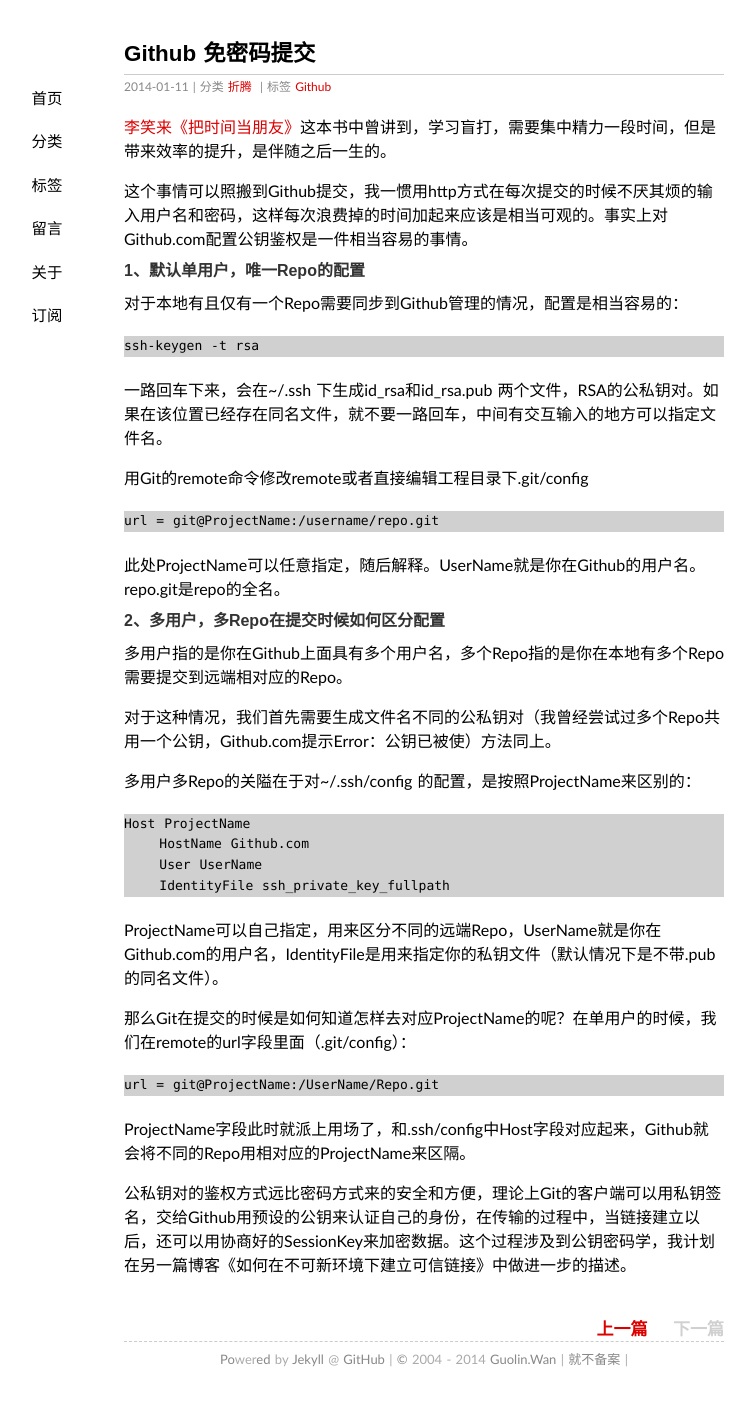
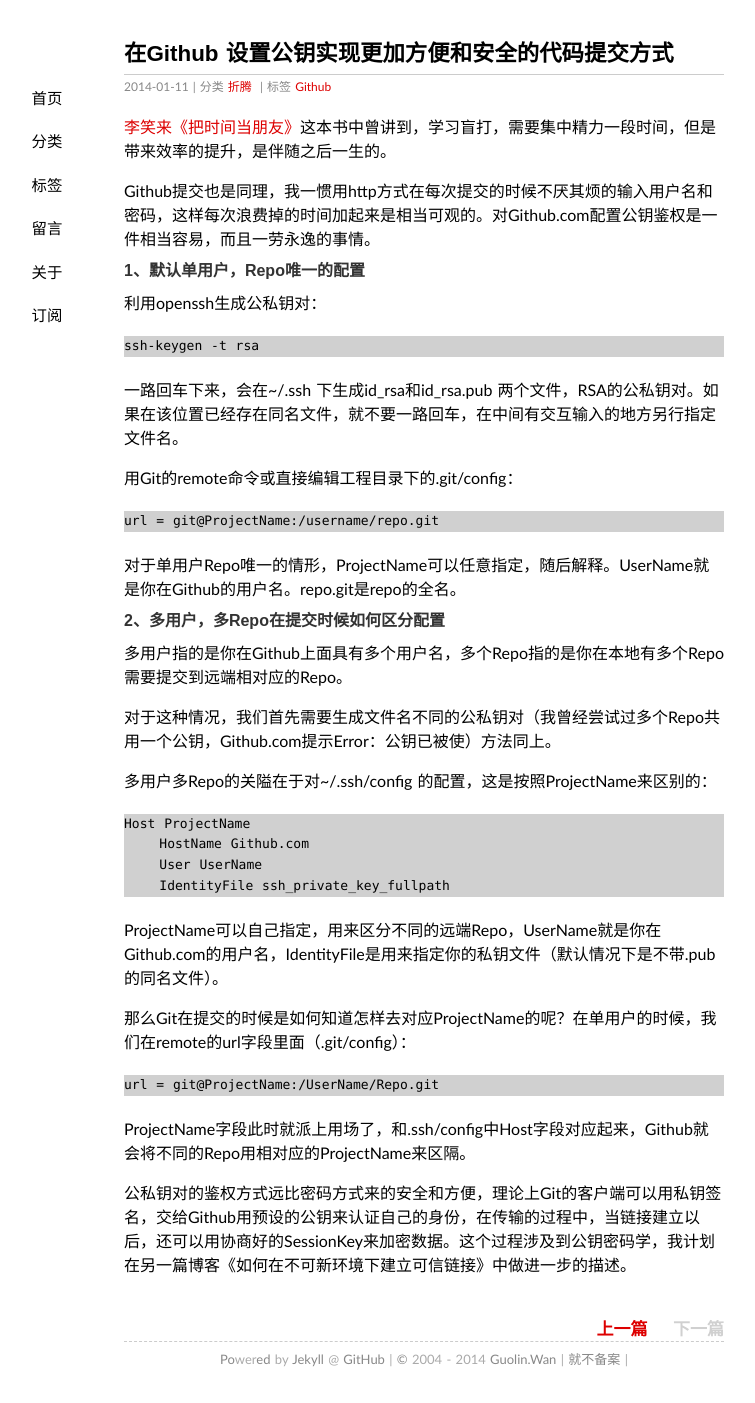
Before and after one commit to wuyy2007/wanguolin.github.io, a Jekyll site: the page built from _posts/2014-01-11-public_key_setting_for_github.md, in a window 1280 px wide. Shown: the whole page, without its empty margins (216-971 px from the left). Built offline with Jekyll 4.4.1, drawn with Linux system fonts in a browser that asks for light colours; some web fonts are replaced; comment, search, counter and statistics services are not loaded.

Commit message:
edit github setting blog

```diff
--- a/_posts/2014-01-11-public_key_setting_for_github.md
+++ b/_posts/2014-01-11-public_key_setting_for_github.md
@@ -1,6 +1,6 @@
 ---
 layout: post
-title: "Github 免密码提交"
+title: "在Github 设置公钥实现更加方便和安全的代码提交方式"
 description: ""
 category: 折腾
 tags: [Github]
@@ -9,22 +9,22 @@
 
 [李笑来《把时间当朋友》][1]这本书中曾讲到，学习盲打，需要集中精力一段时间，但是带来效率的提升，是伴随之后一生的。
 
-这个事情可以照搬到Github提交，我一惯用http方式在每次提交的时候不厌其烦的输入用户名和密码，这样每次浪费掉的时间加起来应该是相当可观的。事实上对Github.com配置公钥鉴权是一件相当容易的事情。
+Github提交也是同理，我一惯用http方式在每次提交的时候不厌其烦的输入用户名和密码，这样每次浪费掉的时间加起来是相当可观的。对Github.com配置公钥鉴权是一件相当容易，而且一劳永逸的事情。
 
 
-#### 1、默认单用户，唯一Repo的配置
+#### 1、默认单用户，Repo唯一的配置
 
-对于本地有且仅有一个Repo需要同步到Github管理的情况，配置是相当容易的：
+利用openssh生成公私钥对：
 
     ssh-keygen -t rsa
 
-一路回车下来，会在~/.ssh 下生成id_rsa和id_rsa.pub 两个文件，RSA的公私钥对。如果在该位置已经存在同名文件，就不要一路回车，中间有交互输入的地方可以指定文件名。
+一路回车下来，会在~/.ssh 下生成id_rsa和id_rsa.pub 两个文件，RSA的公私钥对。如果在该位置已经存在同名文件，就不要一路回车，在中间有交互输入的地方另行指定文件名。
 
-用Git的remote命令修改remote或者直接编辑工程目录下.git/config
+用Git的remote命令或直接编辑工程目录下的.git/config：
 
     url = git@ProjectName:/username/repo.git
 
-此处ProjectName可以任意指定，随后解释。UserName就是你在Github的用户名。repo.git是repo的全名。
+对于单用户Repo唯一的情形，ProjectName可以任意指定，随后解释。UserName就是你在Github的用户名。repo.git是repo的全名。
 
 
 #### 2、多用户，多Repo在提交时候如何区分配置
```
Also changed, not shown: other parts of _posts/2014-01-11-public_key_setting_for_github.md (+1 -1 lines).
